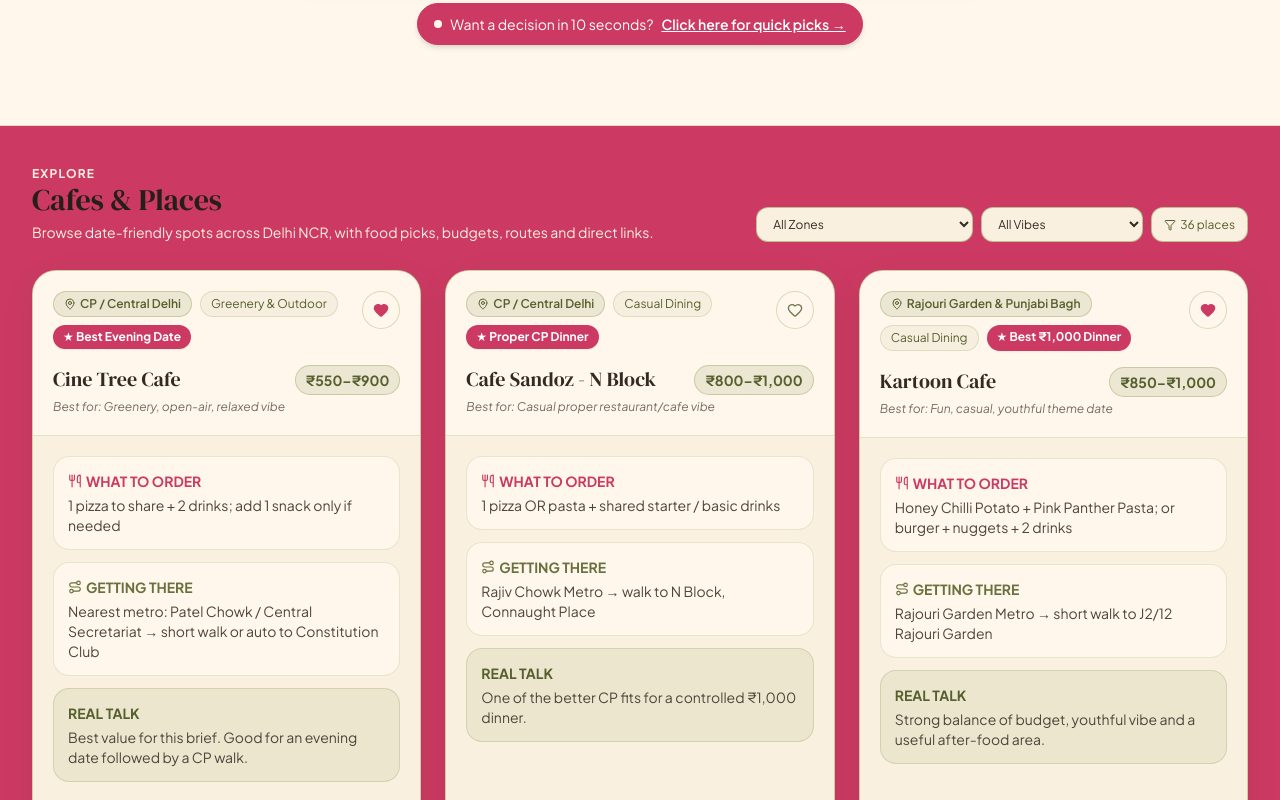
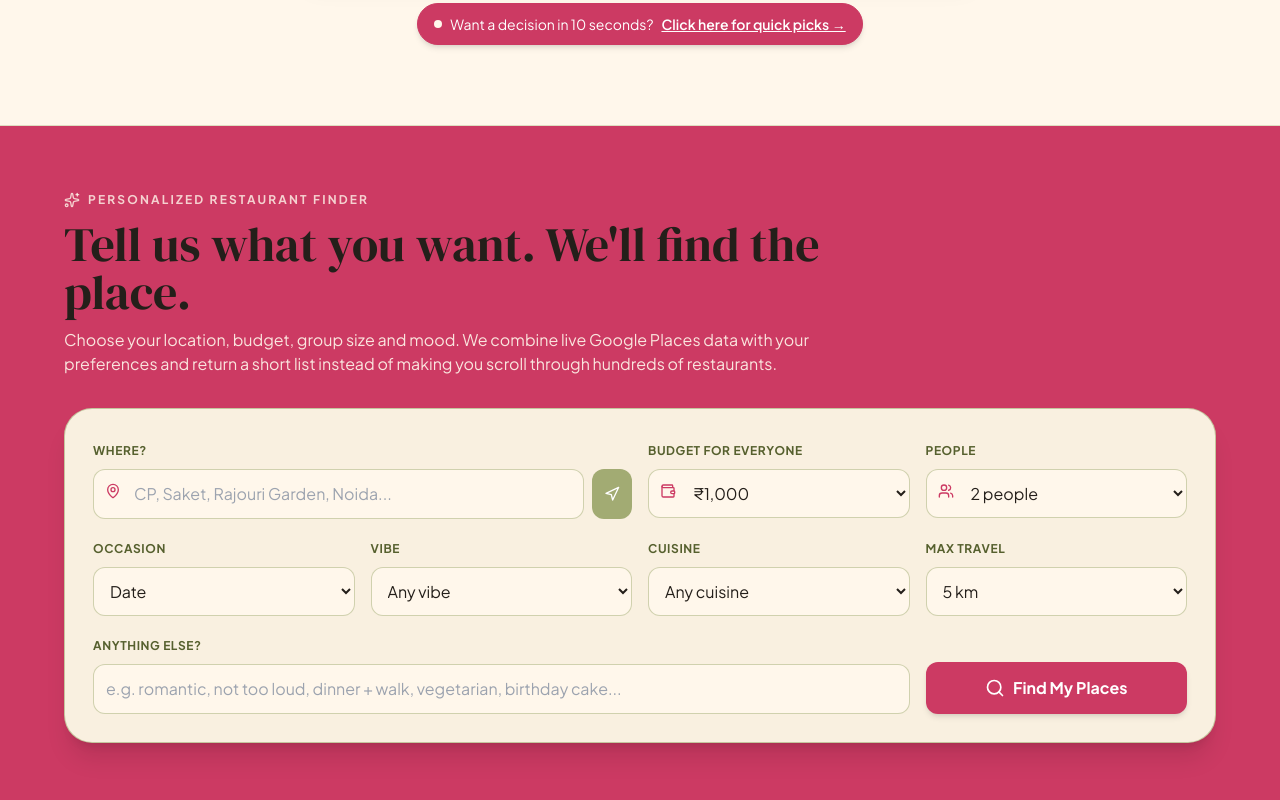
Before and after one commit to iavinaxh/delhi-cafe-hopping, a React (Vite) app: page / in a window 1280 px wide. Shown: the part 580-1380 px from the top of the page. Built offline with nearby package versions, Linux system fonts and the light colour scheme; the HTML template or start-up script is replaced by a standard one.

Commit message:
Integrate personalized restaurant finder into main experience

```diff
--- a/src/App.jsx
+++ b/src/App.jsx
@@ -1,6 +1,7 @@
 import React, { useState, useEffect } from 'react';
 import Navbar from './components/Navbar';
 import Hero from './components/Hero';
+import RecommendationPlanner from './components/RecommendationPlanner';
 import QuickDecisions from './components/QuickDecisions';
 import CafeExplorer from './components/CafeExplorer';
 import DatePlansSection from './components/DatePlansSection';
@@ -37,7 +38,8 @@
       <div>
         <Navbar wishlistCount={wishlist.length} onOpenWishlist={() => setIsWishlistOpen(true)} onOpenInstaModal={() => setIsInstaModalOpen(true)} activeTab={activeTab} setActiveTab={setActiveTab} />
         <Hero searchQuery={searchQuery} setSearchQuery={(q) => { setSearchQuery(q); if (activeTab !== 'explore') setActiveTab('explore'); }} onOpenInstaModal={() => setIsInstaModalOpen(true)} setActiveTab={setActiveTab} />
-        <main className="pb-16 bg-[#CC3A63]">
+        <main className="bg-[#CC3A63] pb-16">
+          <RecommendationPlanner cafes={cafesData} wishlist={wishlist} onToggleWishlist={toggleWishlist} onSelectCafe={setSelectedCafe} />
           {activeTab === 'explore' && <CafeExplorer cafes={cafesData} searchQuery={searchQuery} wishlist={wishlist} onToggleWishlist={toggleWishlist} onSelectCafe={(cafe) => setSelectedCafe(cafe)} />}
           {activeTab === 'quick' && <QuickDecisions cafes={cafesData} onSelectCafe={(cafe) => setSelectedCafe(cafe)} />}
           {activeTab === 'plans' && <DatePlansSection />}
@@ -63,7 +65,7 @@
             </div>
             <div className={`grid ${selectedCafe.dineoutUrl ? 'grid-cols-2 sm:grid-cols-4' : 'grid-cols-2 sm:grid-cols-3'} gap-2 pt-4 border-t border-[#A2AB73]/30`}>
               <a href={selectedCafe.mapsUrl} target="_blank" rel="noopener noreferrer" className="p-3 rounded-xl bg-[#A2AB73] hover:bg-[#8F995F] text-white text-xs font-semibold flex flex-col items-center justify-center gap-1 transition-all"><MapPin className="w-4 h-4" /><span>Google Maps</span></a>
-              <a href={selectedCafe.websiteUrl || selectedCafe.mapsUrl} target="_blank" rel="noopener noreferrer" className="p-3 rounded-xl bg-[#F9F0E0] hover:bg-white border border-[#A2AB73]/40 text-[#56602E] text-xs font-semibold flex flex-col items-center justify-center gap-1 transition-all"><Globe className="w-4 h-4" /><span>Website</span></a>
+              {selectedCafe.websiteUrl && <a href={selectedCafe.websiteUrl} target="_blank" rel="noopener noreferrer" className="p-3 rounded-xl bg-[#F9F0E0] hover:bg-white border border-[#A2AB73]/40 text-[#56602E] text-xs font-semibold flex flex-col items-center justify-center gap-1 transition-all"><Globe className="w-4 h-4" /><span>Website</span></a>}
               <a href={selectedCafe.zomatoUrl} target="_blank" rel="noopener noreferrer" className="p-3 rounded-xl bg-[#CC3A63] hover:bg-[#B52F55] text-white text-xs font-semibold flex flex-col items-center justify-center gap-1 transition-all"><Utensils className="w-4 h-4" /><span>Zomato</span></a>
               {selectedCafe.dineoutUrl && <a href={selectedCafe.dineoutUrl} target="_blank" rel="noopener noreferrer" className="p-3 rounded-xl bg-[#56602E] hover:bg-[#414923] text-white text-xs font-semibold flex flex-col items-center justify-center gap-1 transition-all"><ShoppingBag className="w-4 h-4" /><span>Swiggy Dineout</span></a>}
             </div>
```
